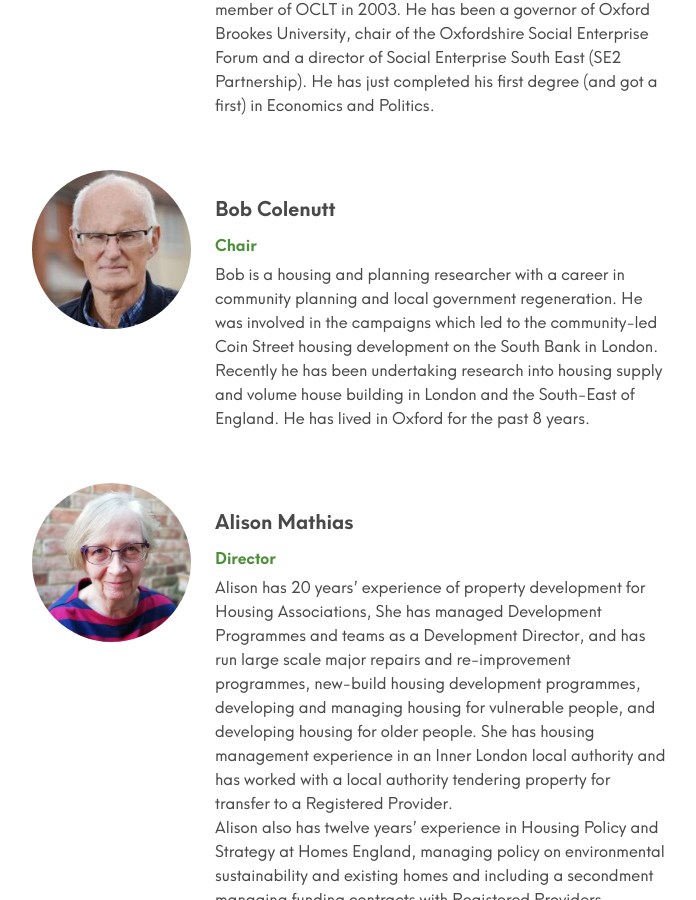
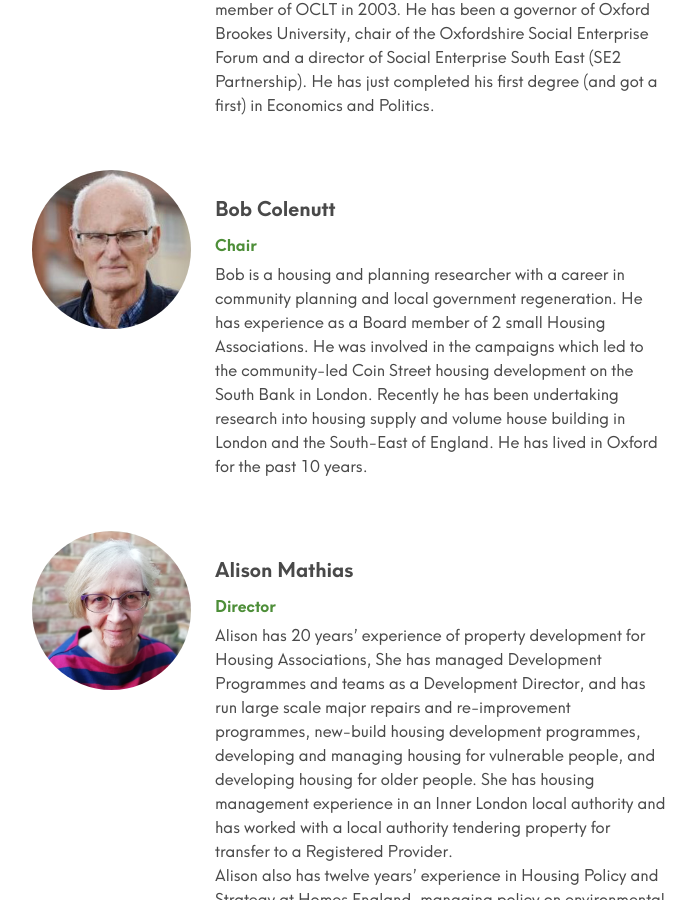
Before and after one commit to johnpuddephatt/oclt, a Jekyll site: the page built from _pages/about.md, in a window 1280 px wide and 900 px high, scrolled down 1983 px. Shown: the whole window, without its empty margins (308-1004 px from the left). Built offline with Jekyll 4.4.1, drawn with Linux system fonts in a browser that asks for light colours.

Commit message:
Update from Forestry.io Oxfordshire CLT updated _data/people.yml

```diff
--- a/_data/people.yml
+++ b/_data/people.yml
@@ -33,11 +33,12 @@ people:
   role: Chair
   image: "/uploads/people/bobc.jpg"
   description: Bob is a housing and planning researcher with a career in community
-    planning and local government regeneration.  He was involved in the campaigns
-    which led to the community-led Coin Street housing development on the South Bank
-    in London.  Recently he has been undertaking research into housing supply and
-    volume house building in London and the South-East of England.  He has lived in
-    Oxford for the past 8 years.
+    planning and local government regeneration. He has experience as a Board member
+    of 2 small Housing Associations. He was involved in the campaigns which led to
+    the community-led Coin Street housing development on the South Bank in London.
+    Recently he has been undertaking research into housing supply and volume house
+    building in London and the South-East of England. He has lived in Oxford for the
+    past 10 years.
 - name: Alison Mathias
   role: Director
   image: "/uploads/Alison Matthias SQUARE.jpg"
```
